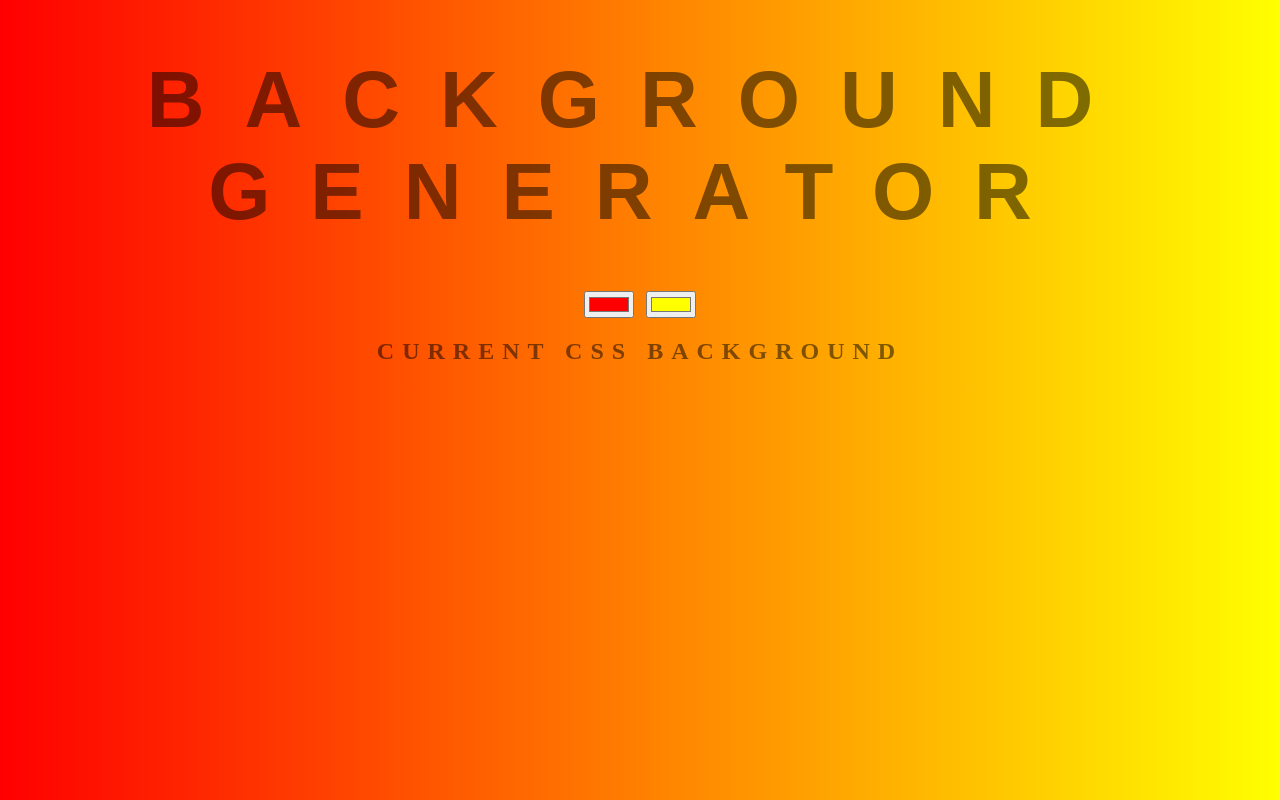
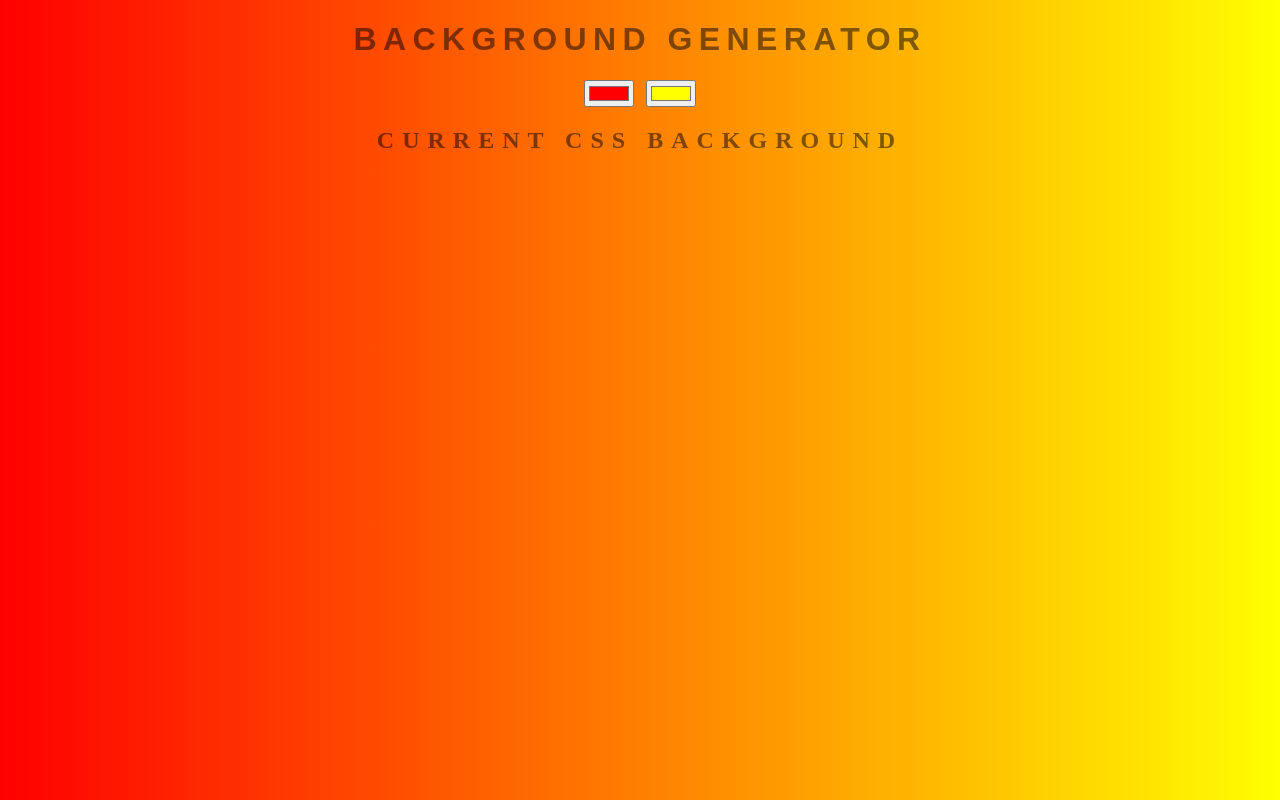
Before and after one commit to sufyanalimir/background-generator, a plain HTML site: page index.html in a window 1280 px wide. Drawn offline with Linux system fonts and the light colour scheme.

Commit message:
Update style.css

```diff
--- a/style.css
+++ b/style.css
@@ -9,11 +9,11 @@ body{
 }
 
 h1{
-    font: 600 5em 'Raleway', sans-serif;
+    font: 600 2em 'Raleway', sans-serif;
     color: rgba(0, 0, 0, .5);
     text-align: center;
     text-transform: uppercase;
-    letter-spacing: .5em;
+    letter-spacing: .2em;
     width: 100%;
 }
 
```
